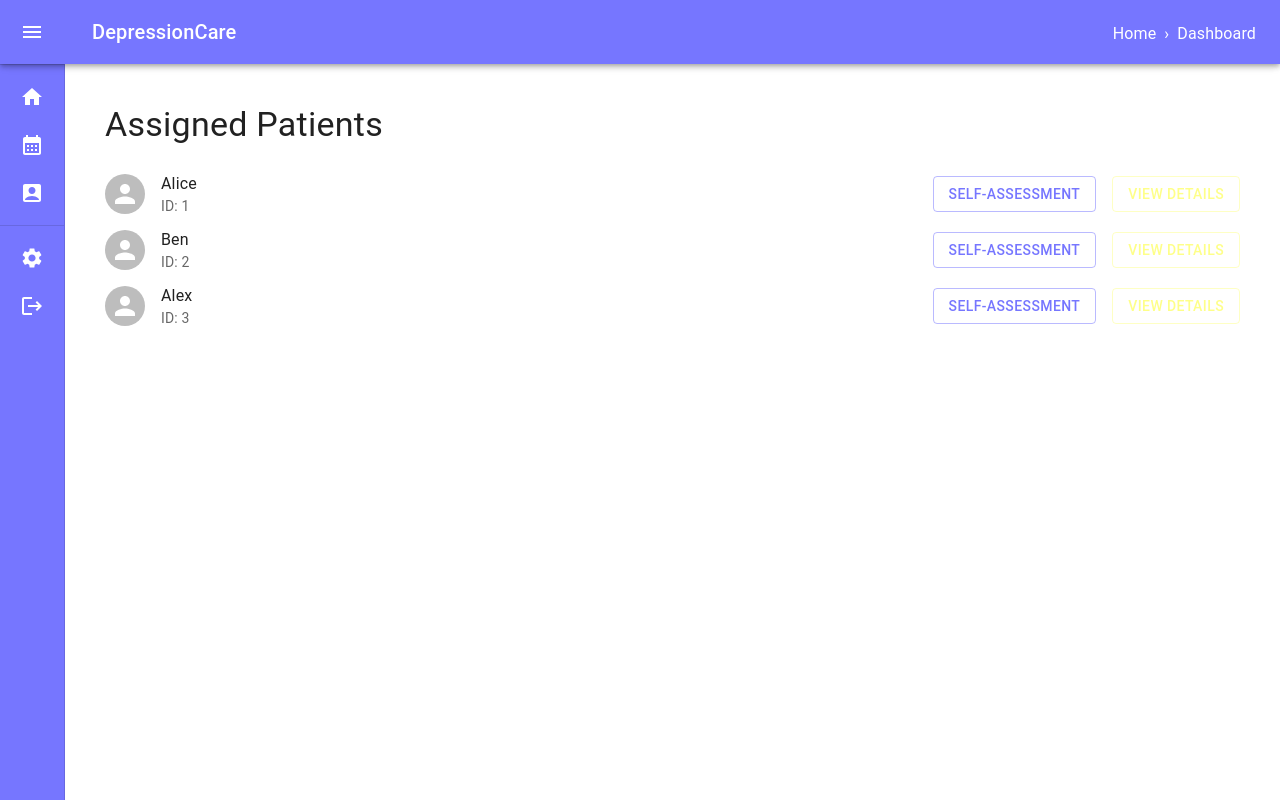
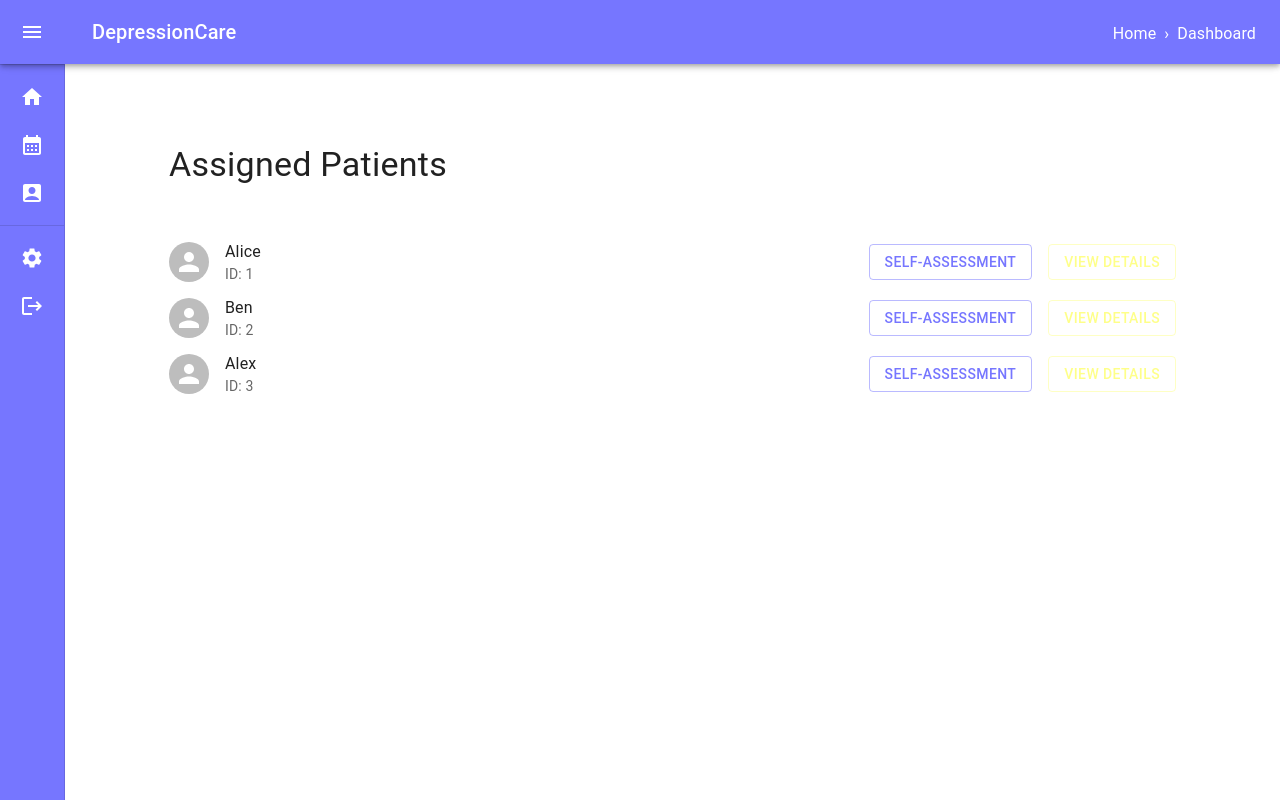
Before and after one commit to wizapp-link/medical-platform-frontend, a React (Create React App) app: page /doctor/appointments in a window 1280 px wide. Built offline with nearby package versions, Linux system fonts and the light colour scheme.

Commit message:
Minor change on DoctorAppointmentScreen.tsx

```diff
--- a/src/screens/DoctorAppointmentScreen.tsx
+++ b/src/screens/DoctorAppointmentScreen.tsx
@@ -10,7 +10,7 @@ import {
   ListItemAvatar,
   Avatar,
   Paper,
-  Dialog, DialogTitle, DialogContent
+  Dialog, DialogTitle, DialogContent, Container
 } from "@mui/material";
 import * as React from "react";
 import { useState } from "react";
@@ -83,6 +83,9 @@ export default function DoctorAppointmentScreen(props: any) {
 
   return (
     <Box sx={{ padding: 2 }}>
+      <Container>
+        <>
+          <Stack spacing={5} padding={5}>
             <Typography variant="h4" gutterBottom>
               Assigned Patients
             </Typography>
@@ -104,6 +107,7 @@ export default function DoctorAppointmentScreen(props: any) {
                 </ListItem>
               ))}
             </List>
+          </Stack>
           <Dialog open={showAssessmentDialog} onClose={handleClose}>
             <DialogTitle>{selectedPatient?.name}</DialogTitle>
             <DialogContent>
@@ -134,44 +138,9 @@ export default function DoctorAppointmentScreen(props: any) {
               </Typography>
             </DialogContent>
           </Dialog>
+        </>
+      </Container>
 
     </Box>
   );
 }
-
-// return (
-// 	<Stack>
-// 		<Typography variant='h5'>
-// 			Appointment History
-// 		</Typography>
-// 		<List>
-// 			<ListItem
-// 				secondaryAction={
-// 					<Stack
-// 						direction={'column'}
-// 						spacing={1}
-// 					>
-// 						<Button variant="contained">Accept</Button>
-// 						<Button variant="outlined" color="secondary">Reject</Button>
-// 						{/* <IconButton color="primary"><CheckCircleIcon /></IconButton>
-// 					<IconButton color="secondary"><CancelIcon /></IconButton> */}
-// 					</Stack>
-// 				}
-// 			>
-// 				<ListItemAvatar>
-// 					<Avatar alt="doctor" src="/static/images/doctor/sampleDoctor.jpg" />
-// 				</ListItemAvatar>
-// 				<ListItemText
-// 					primary="Dr. Gregory House"
-// 					secondary="Date: 2023-02-12 "
-// 				>
-// 					{" - 16:00 to 17:00"}
-// 				</ListItemText>
-//
-// 				<Divider variant="inset" component="li" />
-// 			</ListItem>
-// 		</List>
-//
-// 	</Stack>
-// )
-// }
```
Lines whose indentation alone changed are shown as unchanged.
